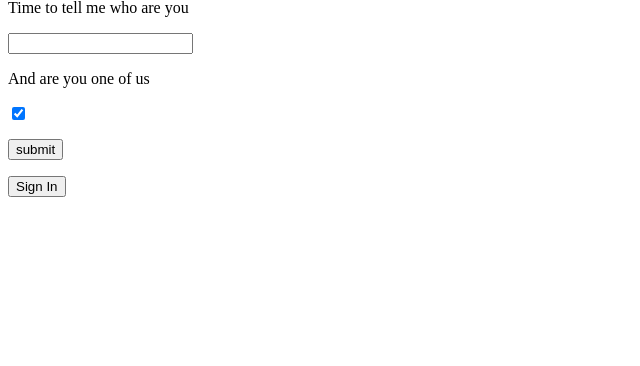
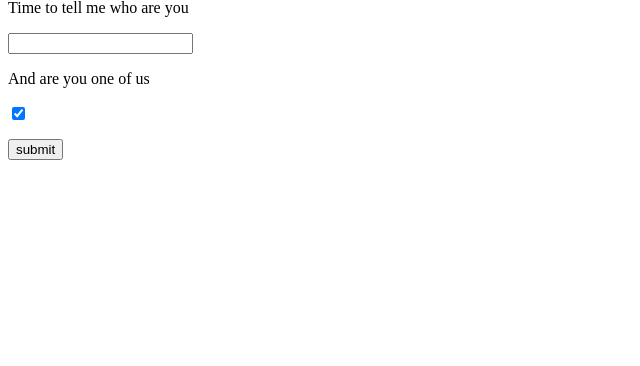
Before and after one commit to heikern/gitWebsiteLvl1, a Flask app: page /login in a window 1280 px wide. Shown: the part 67-433 px from the top of the page, without its empty margins (0-640 px from the left). Run offline with Flask 2, Linux system fonts and the light colour scheme.

Commit message:
try4 commit please

```diff
--- a/App/templates/login.html
+++ b/App/templates/login.html
@@ -8,6 +8,5 @@
 		<p>And are you one of us</p>
 		<p>{{memberStatus}}</p>
 		<p>{{submit}}</p>
-		<input type="submit" value="Sign In">
 	</form>
 {% endblock %}
--- a/App/views.py
+++ b/App/views.py
@@ -13,7 +13,6 @@ def login():
 	hidden = loginForm().hidden_tag()
 	submit = loginForm().submit
 	if loginForm().validate_on_submit():
-		print"testing"
 		return redirect("/")
 	return render_template("login.html",
 							lastName = lastName,
```
